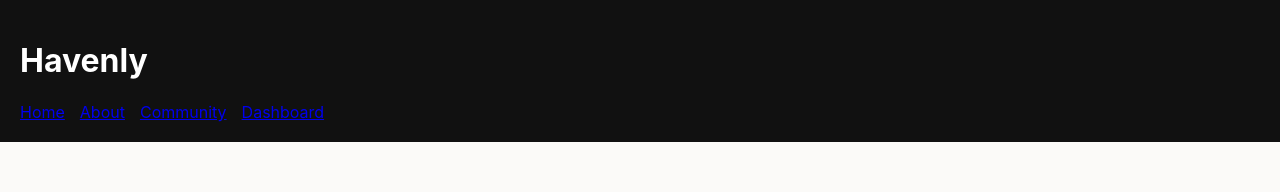
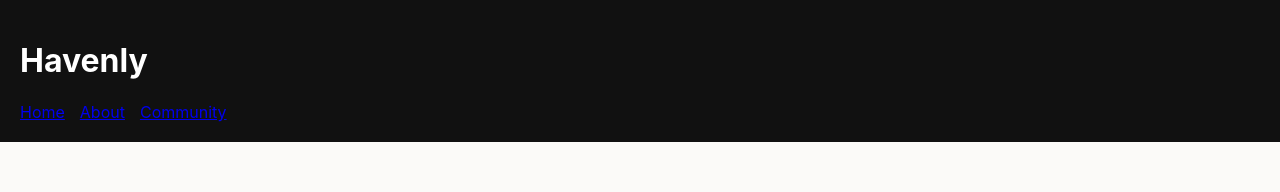
Before and after one commit to Khrboshi/havenly, a Next.js app: page / in a window 1280 px wide. Shown: the top 192 px of the page. Built offline with nearby package versions, Linux system fonts and the light colour scheme.

Commit message:
Update Header.js

```diff
--- a/components/Header.js
+++ b/components/Header.js
@@ -6,7 +6,6 @@ export default function Header() {
         <a href="/" style={{ marginRight: '15px' }}>Home</a>
         <a href="/about" style={{ marginRight: '15px' }}>About</a>
         <a href="/community" style={{ marginRight: '15px' }}>Community</a>
-        <a href="/dashboard">Dashboard</a>
       </nav>
     </header>
   );
```
